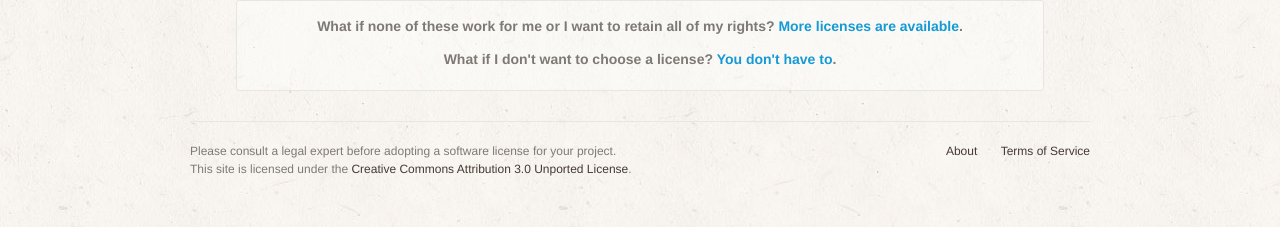
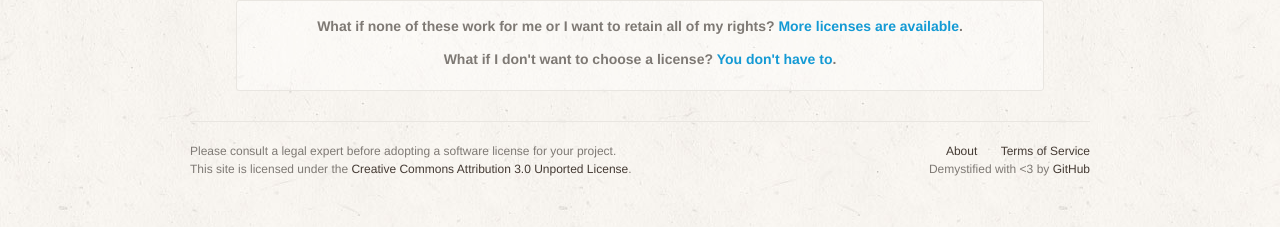
Before and after one commit to github/choosealicense.com, a Jekyll site: the page built from index.html, in a window 1280 px wide. Shown: the part 685-912 px from the top of the page. Built offline with Jekyll 4.4.1, drawn with Linux system fonts in a browser that asks for light colours; some web fonts are replaced.

Commit message:
add rendered with <3 to footer

```diff
--- a/_includes/footer.html
+++ b/_includes/footer.html
@@ -8,6 +8,9 @@
           This site is licensed under the <a href="http://creativecommons.org/licenses/by/3.0/">
           Creative Commons Attribution 3.0 Unported License</a>.</p>
         </p>
+        <div id="with-♥">
+          Demystified with &lt;3 by <a href="http://github.com">GitHub</a>
+        </div>
       </footer>
 
     </div><!-- /container -->
--- a/css/application.css
+++ b/css/application.css
@@ -463,3 +463,5 @@ strong {
 .cf {
     zoom:1;
 }
+
+#with-♥ { float: right; clear: right;}
```
